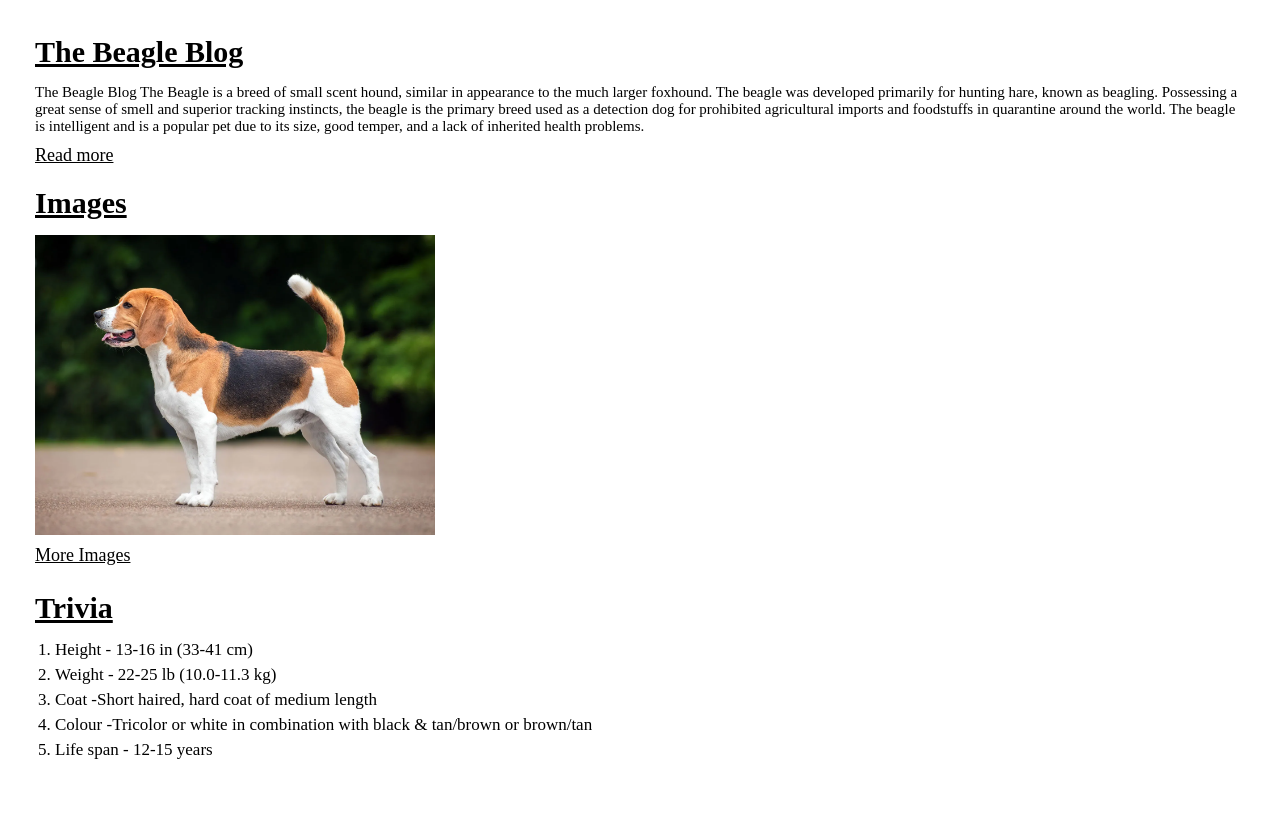
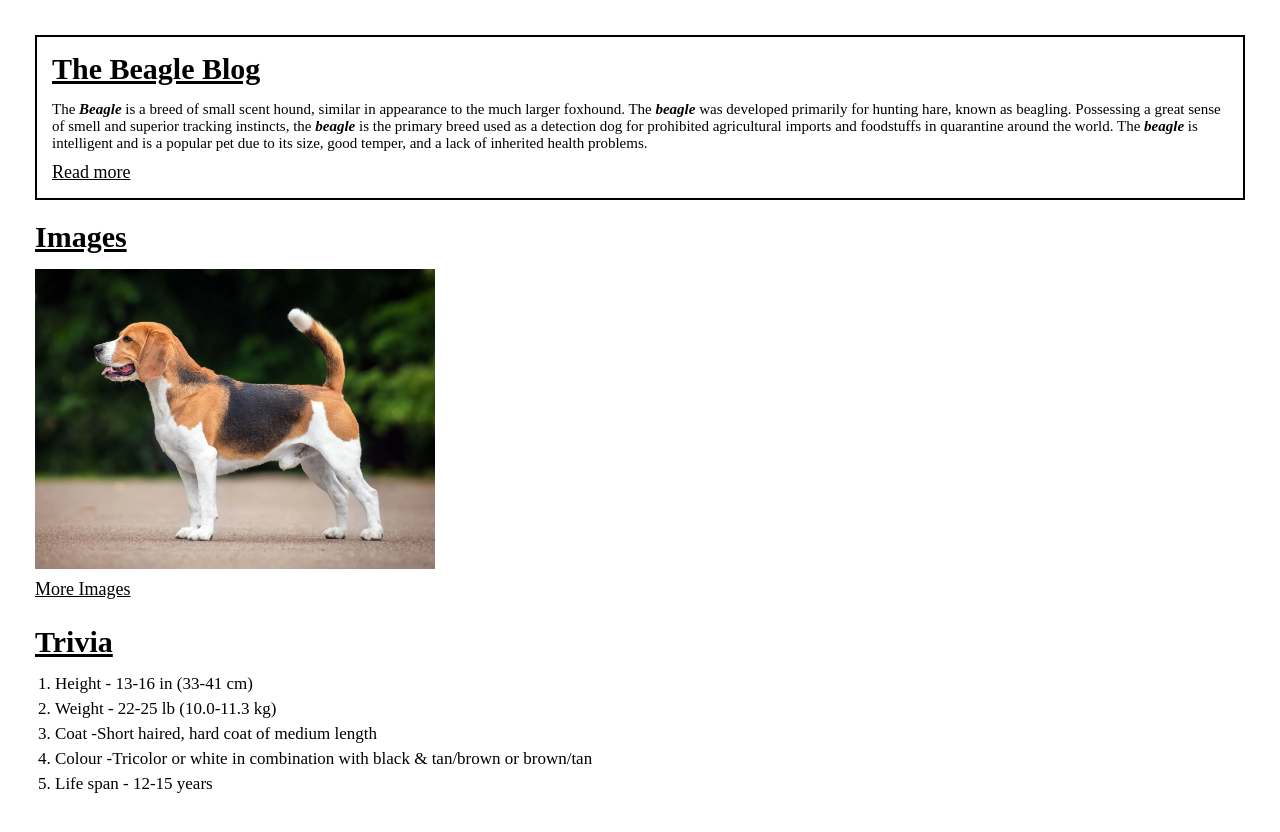
Before and after one commit to himanshu7437/beagle, a plain HTML site: page index.html in a window 1280 px wide. Before the commit the page ends 800 px from the top, so only its background shows below. Drawn offline with Linux system fonts and the light colour scheme; files whose address does not match are found by name.

Commit message:
Enhance Beagle Blog content and styless.

```diff
--- a/index.html
+++ b/index.html
@@ -11,7 +11,7 @@
     <div class="main">
         <div class="top-section">
             <h1>The Beagle Blog</h1>
-            <p>The Beagle Blog The Beagle is a breed of small scent hound, similar in appearance to the much larger foxhound. The beagle was developed primarily for hunting hare, known as beagling. Possessing a great sense of smell and superior tracking instincts, the beagle is the primary breed used as a detection dog for prohibited agricultural imports and foodstuffs in quarantine around the world. The beagle is intelligent and is a popular pet due to its size, good temper, and a lack of inherited health problems.</p>
+            <p>The <span>Beagle</span> is a breed of small scent hound, similar in appearance to the much larger foxhound. The <span>beagle</span> was developed primarily for hunting hare, known as beagling. Possessing a great sense of smell and superior tracking instincts, the <span>beagle</span> is the primary breed used as a detection dog for prohibited agricultural imports and foodstuffs in quarantine around the world. The <span>beagle</span> is intelligent and is a popular pet due to its size, good temper, and a lack of inherited health problems.</p>
             <a href="https://en.wikipedia.org/wiki/Beagle">Read more</a>
         </div>
         <div class="image-section">
--- a/styles.css
+++ b/styles.css
@@ -15,11 +15,21 @@ html, body {
     padding: 35px;
 }
 
+.top-section {
+    border: 2px solid black;
+    padding: 15px;
+}
+
 .top-section h1{
     font-size: 30px;
-    font-weight: 700;
+    font-weight: 800;
     text-decoration: underline;
     margin-bottom: 15px;
+}
+
+.top-section span {
+    font-weight: 800;
+    font-style: italic;
 }
 
 .top-section p {
@@ -39,7 +49,7 @@ html, body {
 
 .image-section h1 {
     font-size: 30px;
-    font-weight: 700;
+    font-weight: 800;
     text-decoration: underline;
     margin-bottom: 15px;
 }
@@ -61,7 +71,7 @@ html, body {
 
 .trivia-section h1 {
     font-size: 30px;
-    font-weight: 700;
+    font-weight: 800;
     text-decoration: underline;
     margin-bottom: 15px;
     margin-top: 25px;
```
Also changed, not shown: 1 other file.
